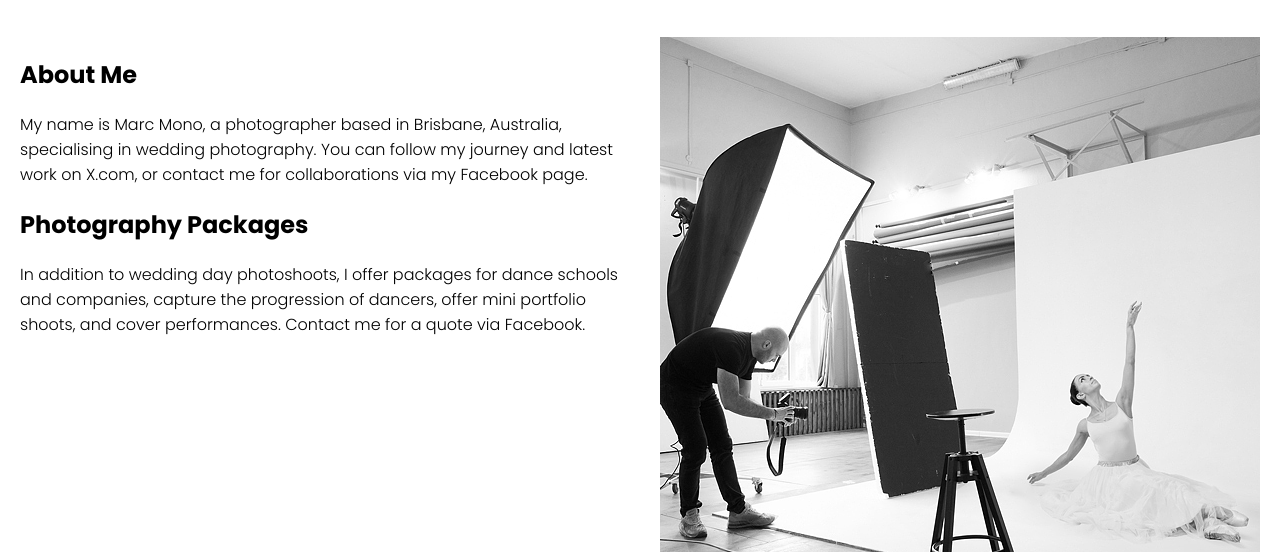
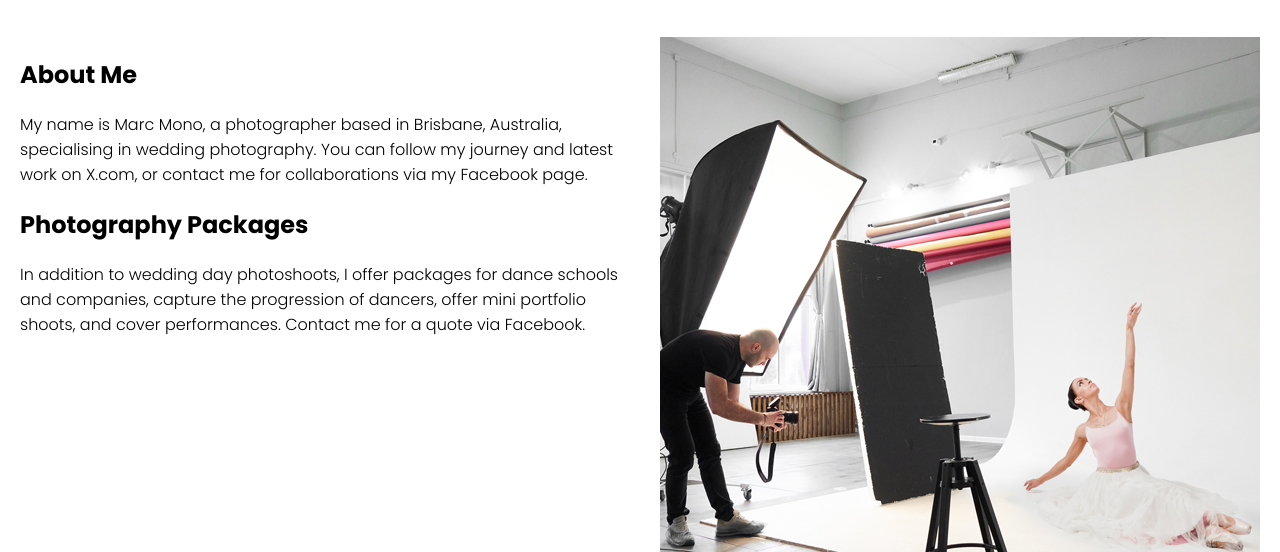
Before and after one commit to kathf-create/mono-photography, a plain HTML site: page index.html in a window 1280 px wide. Shown: the part 248-800 px from the top of the page. Drawn offline with Linux system fonts and the light colour scheme.

Commit message:
Update index.html

```diff
--- a/index.html
+++ b/index.html
@@ -44,7 +44,7 @@
           </article>
         </div>
         <div class="col-6 hero">
-          <img src="images/hero.jpeg" alt="Hero Image">
+          <img src="images/hero.jpg" alt="Hero Image">
         </div>
       </div>
     </main>
```
